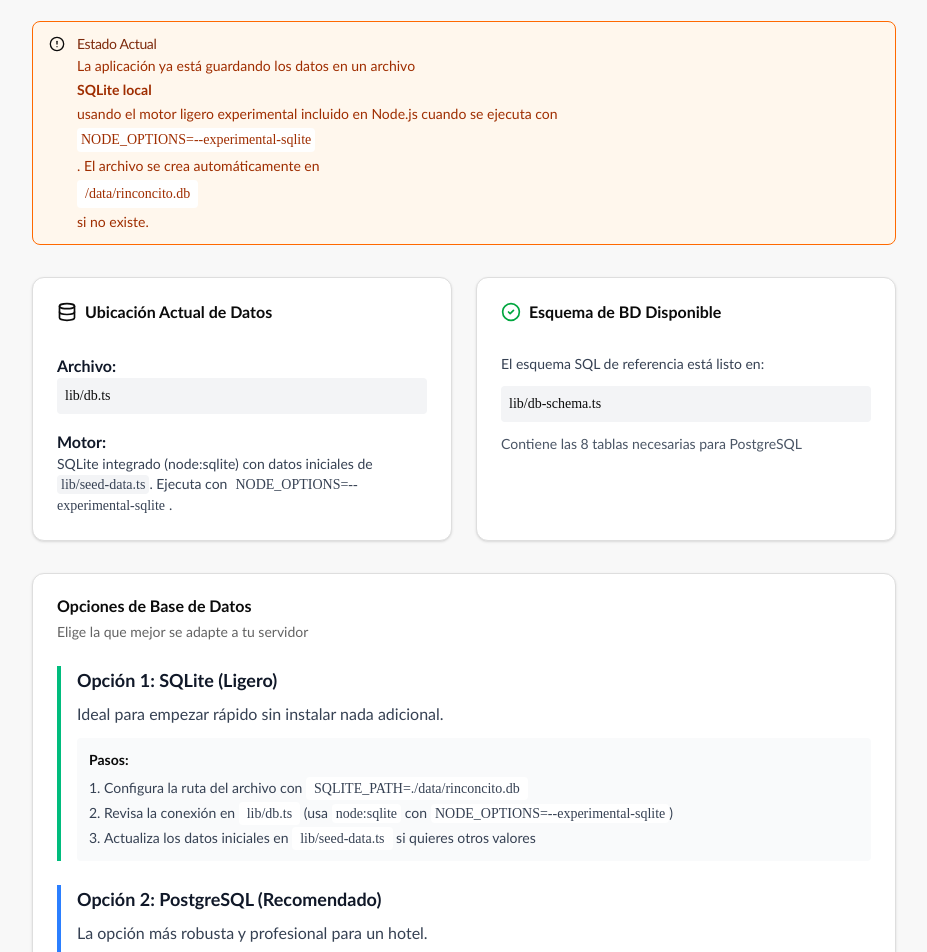
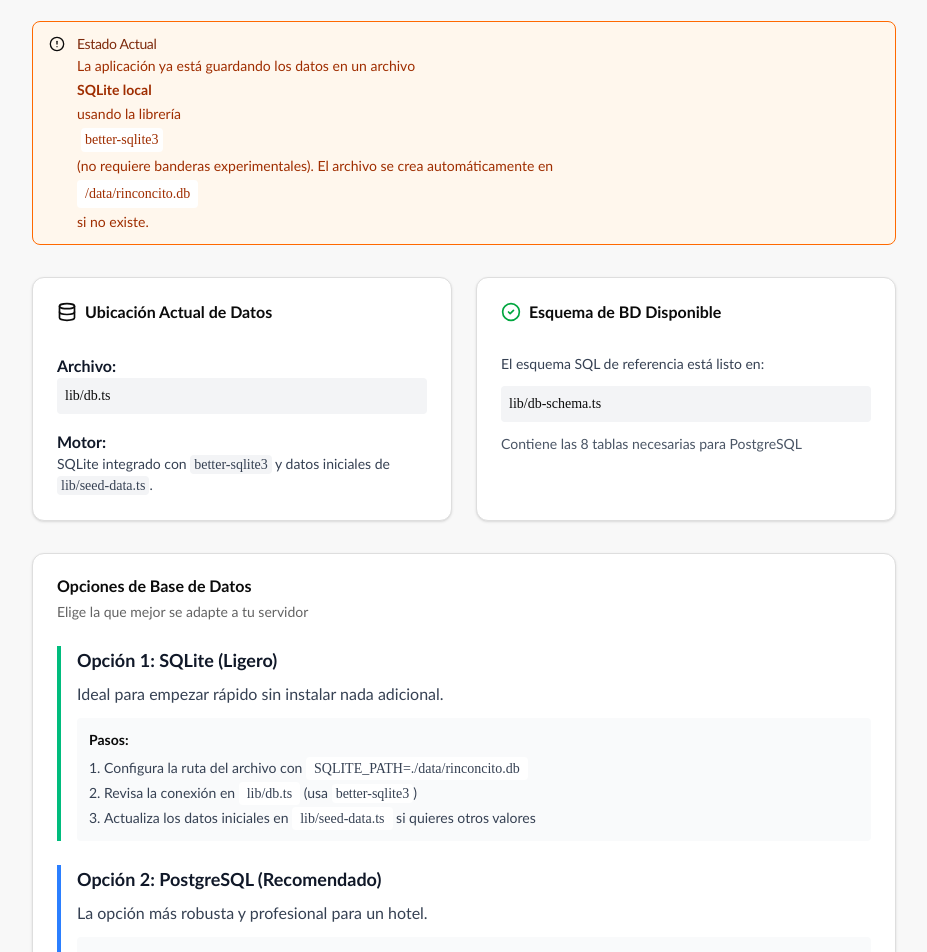
Before and after one commit to mrzpok/App-Rinconcito, a Next.js app: page /base-datos in a window 1280 px wide. Shown: the part 200-1152 px from the top of the page, without its empty margins (176-1103 px from the left). Built offline with nearby package versions, Linux system fonts and the light colour scheme; what node-cron would draw is missing.

Commit message:
Switch SQLite to better-sqlite3

```diff
--- a/app/base-datos/page.tsx
+++ b/app/base-datos/page.tsx
@@ -16,8 +16,8 @@ export default function BaseDatosPage() {
         <AlertCircle className="h-4 w-4 text-orange-600" />
         <AlertTitle className="text-orange-900">Estado Actual</AlertTitle>
         <AlertDescription className="text-orange-800">
-          La aplicación ya está guardando los datos en un archivo <strong>SQLite local</strong> usando el motor ligero experimental incluido en Node.js
-          cuando se ejecuta con <code className="bg-white px-1 py-0.5 rounded">NODE_OPTIONS=--experimental-sqlite</code>.
+          La aplicación ya está guardando los datos en un archivo <strong>SQLite local</strong> usando la librería
+          <code className="bg-white px-1 py-0.5 rounded ml-1">better-sqlite3</code> (no requiere banderas experimentales).
           El archivo se crea automáticamente en <code className="bg-white px-2 py-1 rounded">/data/rinconcito.db</code> si no existe.
         </AlertDescription>
       </Alert>
@@ -37,8 +37,7 @@ export default function BaseDatosPage() {
             </div>
             <div>
               <p className="font-semibold text-gray-900">Motor:</p>
-              <p className="text-sm text-gray-700">SQLite integrado (node:sqlite) con datos iniciales de <code className="bg-gray-100 px-1 py-0.5 rounded">lib/seed-data.ts</code>. Ejecuta con
-                <code className="bg-white px-1 py-0.5 rounded ml-1">NODE_OPTIONS=--experimental-sqlite</code>.</p>
+              <p className="text-sm text-gray-700">SQLite integrado con <code className="bg-gray-100 px-1 py-0.5 rounded">better-sqlite3</code> y datos iniciales de <code className="bg-gray-100 px-1 py-0.5 rounded">lib/seed-data.ts</code>.</p>
             </div>
           </CardContent>
         </Card>
@@ -71,8 +70,7 @@ export default function BaseDatosPage() {
               <p><strong>Pasos:</strong></p>
               <ol className="list-decimal list-inside space-y-1 text-gray-700">
                 <li>Configura la ruta del archivo con <code className="bg-white px-2 py-1 rounded">SQLITE_PATH=./data/rinconcito.db</code></li>
-                <li>Revisa la conexión en <code className="bg-white px-2 py-1 rounded">lib/db.ts</code> (usa <code className="bg-white px-1 py-0.5 rounded">node:sqlite</code> con
-                  <code className="bg-white px-1 py-0.5 rounded ml-1">NODE_OPTIONS=--experimental-sqlite</code>)</li>
+                <li>Revisa la conexión en <code className="bg-white px-2 py-1 rounded">lib/db.ts</code> (usa <code className="bg-white px-1 py-0.5 rounded">better-sqlite3</code>)</li>
                 <li>Actualiza los datos iniciales en <code className="bg-white px-2 py-1 rounded">lib/seed-data.ts</code> si quieres otros valores</li>
               </ol>
             </div>
--- a/lib/db.ts
+++ b/lib/db.ts
@@ -1,7 +1,7 @@
 import 'server-only'
 import fs from 'node:fs'
 import path from 'node:path'
-import { DatabaseSync } from 'node:sqlite'
+import Database from 'better-sqlite3'
 import {
   seedHotel,
   seedHousekeepingTasks,
@@ -16,7 +16,7 @@ import {
 const databasePath = process.env.SQLITE_PATH || path.join(process.cwd(), 'data', 'rinconcito.db')
 fs.mkdirSync(path.dirname(databasePath), { recursive: true })
 
-const db = new DatabaseSync(databasePath)
+const db = new Database(databasePath)
 db.exec('PRAGMA foreign_keys = ON;')
 // Improve concurrent reads during build/runtime and avoid lock errors when multiple
 // workers initialize the module at once.
```
Also changed, not shown: package.json (+4 -3 lines), 1 other file (tests, documents, lock files or other folders).
